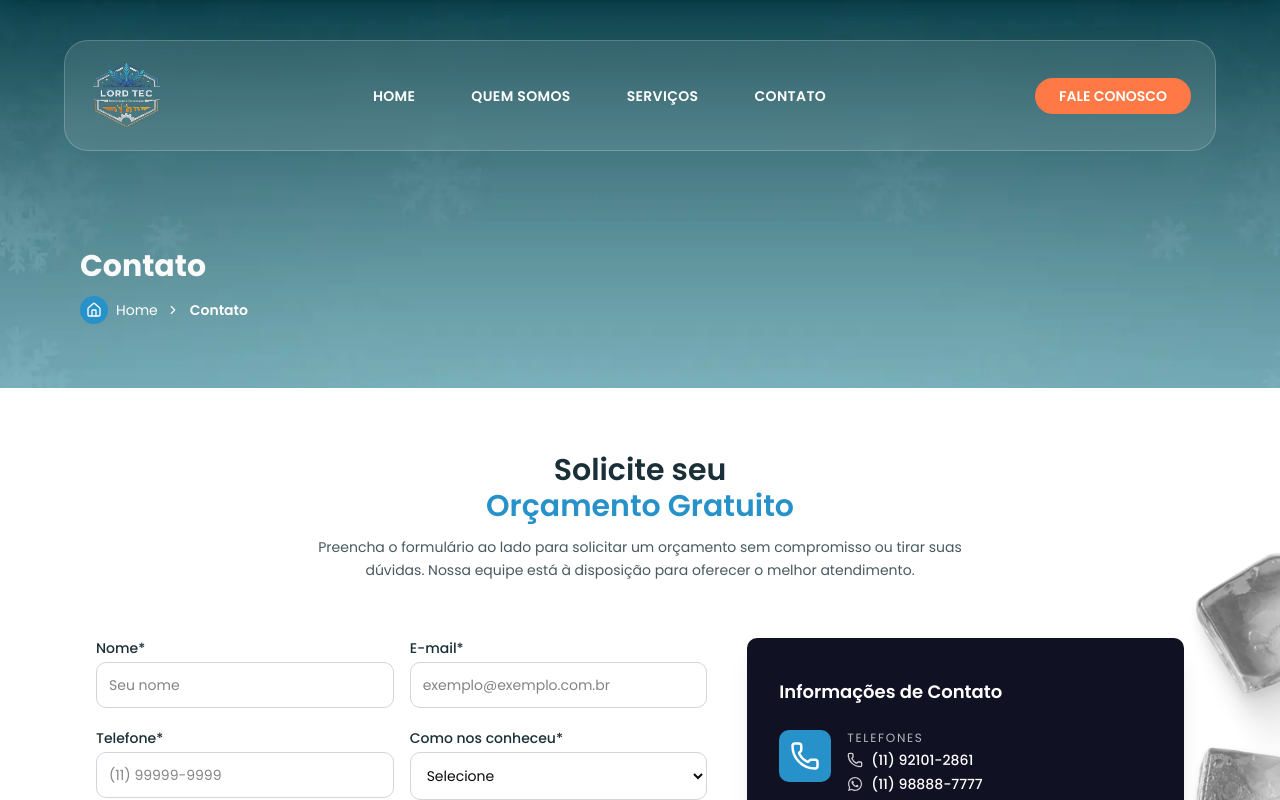
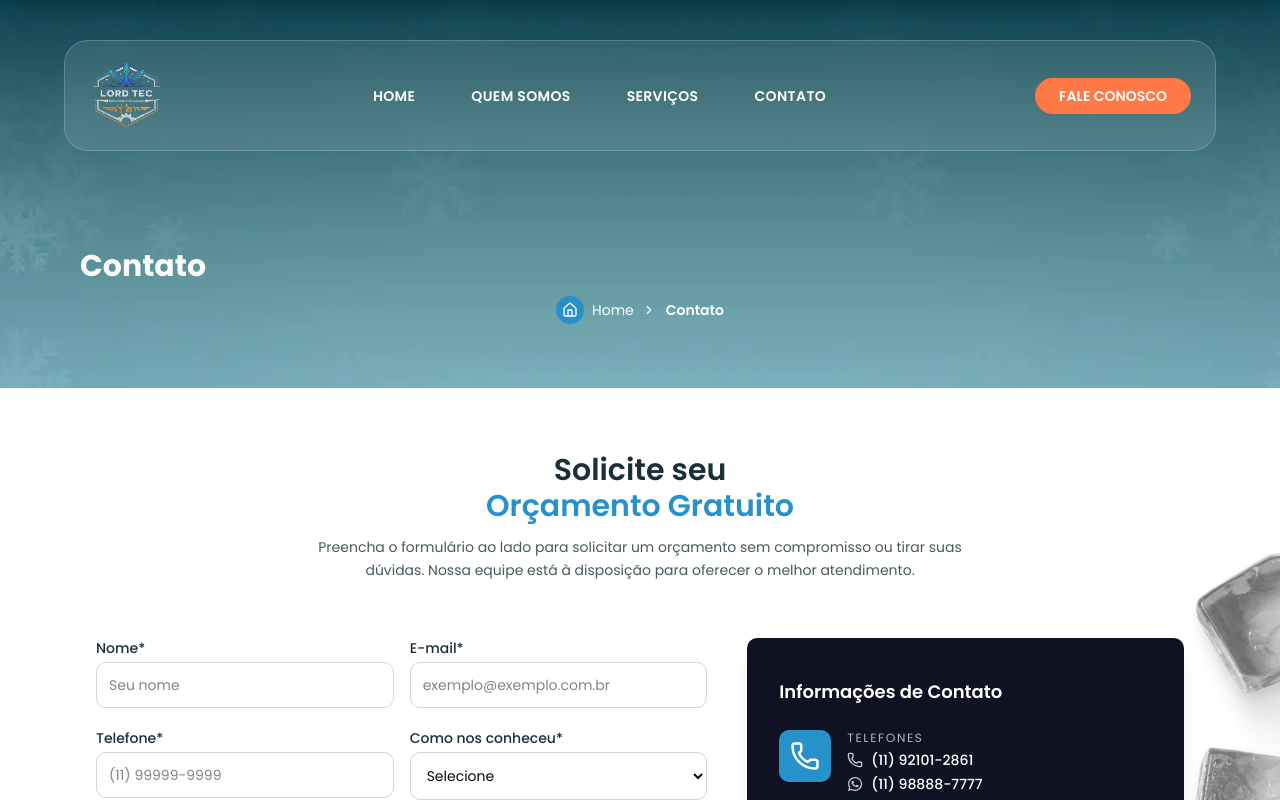
Before and after one commit to HeitorBMarini/lord-tec, a Next.js app: page /contato in a window 1280 px wide. Shown: the top 800 px of the page. Built offline with nearby package versions, Linux system fonts and the light colour scheme.

Commit message:
Ajuste mobile breadcrumb

```diff
--- a/app/components/PageHeader.tsx
+++ b/app/components/PageHeader.tsx
@@ -65,7 +65,7 @@ export default function PageHeader({
               className="
                 flex items-center gap-2
                 text-xs md:text-sm
-                text-[#222] md:text-(--white-color)/90
+                text-[#222] md:text-(--white-color)/90 justify-center
               "
             >
               {crumbs.map((c, i) => {
```
